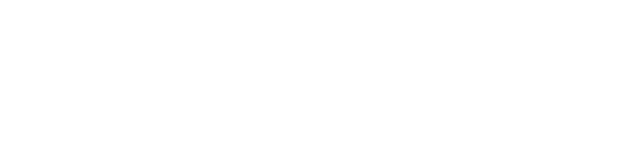
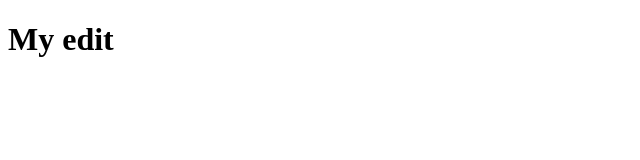
Before and after one commit to douiux/my-first-repo, a plain HTML site: page index.html in a window 1280 px wide. Shown: the whole page, without its empty margins (0-640 px from the left). Drawn offline with Linux system fonts and the light colour scheme.

Commit message:
added header

```diff
--- a/index.html
+++ b/index.html
@@ -7,6 +7,6 @@
     <title>Document</title>
 </head>
 <body>
-
+<h1>My edit</h1>
 </body>
 </html>
```
